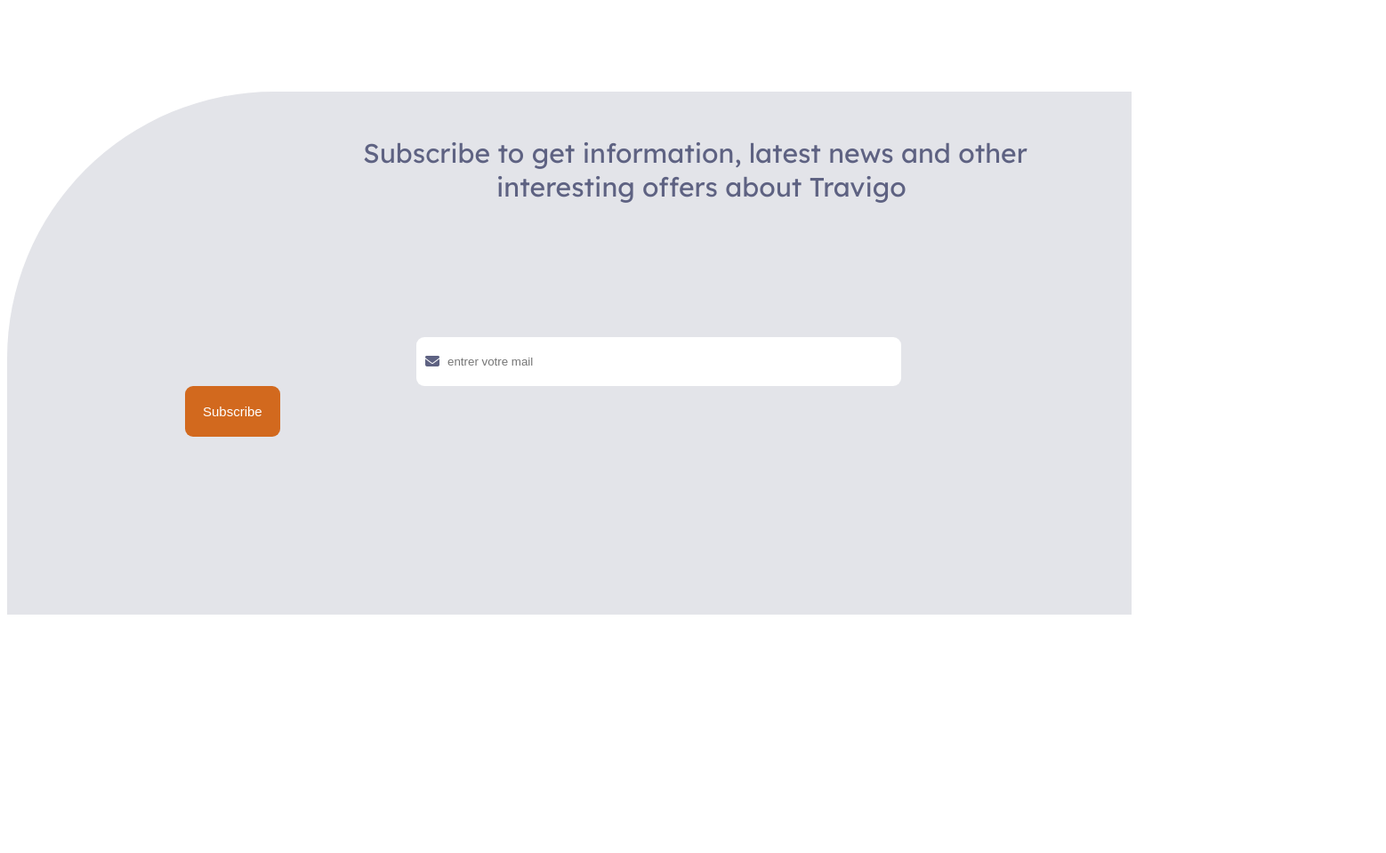
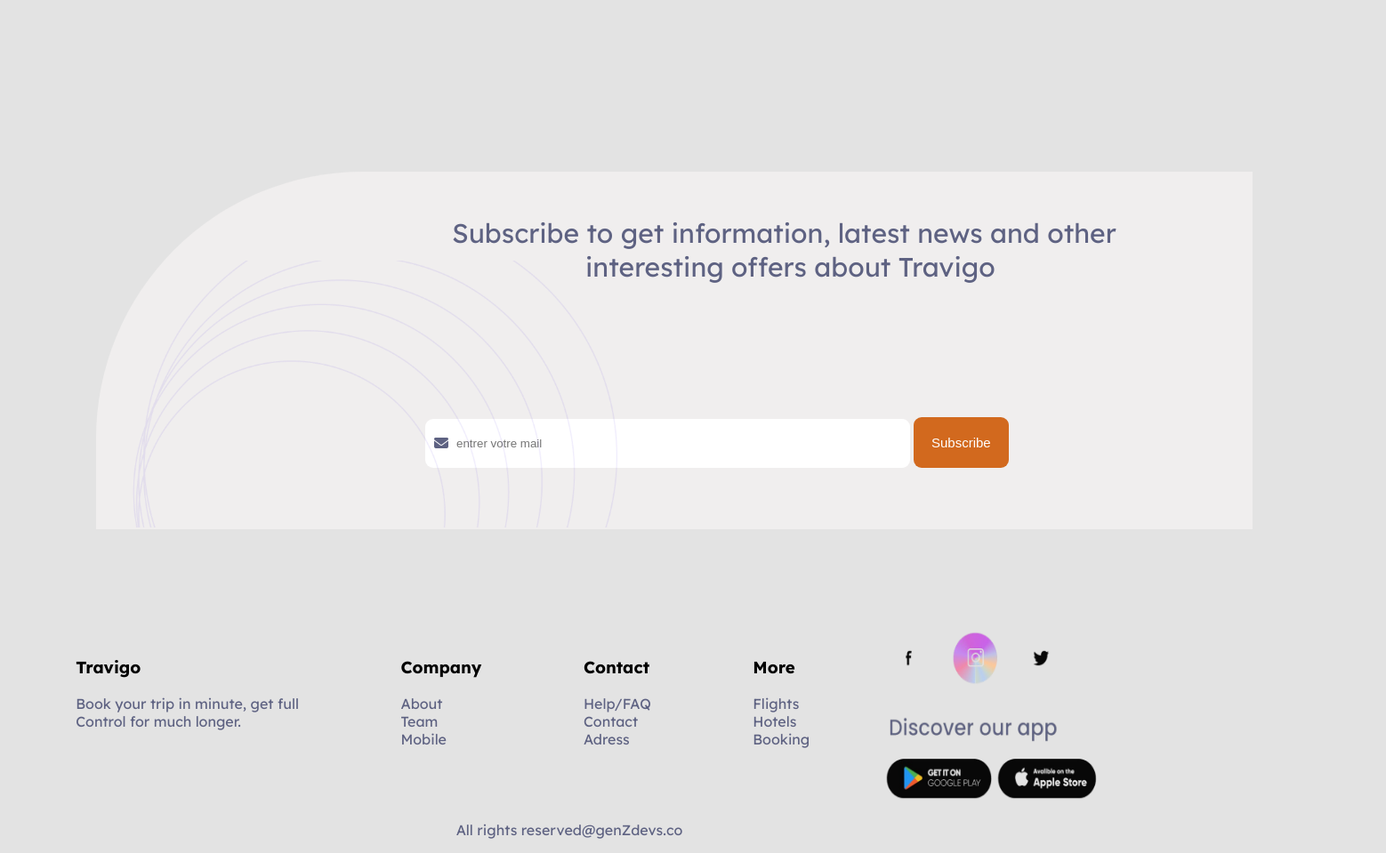
Before and after one commit to ezzahra12/travigo-projet, a plain HTML site: page index.html in a window 1280 px wide. Shown: the part 796-1755 px from the top of the page at 89% size, 1558 px wide, since content can reach past the window. Before the commit the page ends 1487 px from the top, so only its background shows below. Drawn offline with Linux system fonts and the light colour scheme.

Commit message:
home Done

```diff
--- a/index.html
+++ b/index.html
@@ -12,11 +12,12 @@
   rel="stylesheet"
   href="https://cdnjs.cloudflare.com/ajax/libs/font-awesome/6.4.0/css/all.min.css"
 />
+  <link rel="stylesheet" href="https://cdnjs.cloudflare.com/ajax/libs/font-awesome/4.7.0/css/font-awesome.min.css">
+
 
 </head>
 <body>
     <header>
-
         <h2 id="logo">travigo</h2>
         <ul class="navbar">
             <li><a href="#">Home</a></li>
@@ -25,24 +26,29 @@
             <li><a href="contact.html">ontact</a></li>
             <li><a href="ligin.html">Login</a></li>
             <li id="sign-up"><a href="sign-up.html">sign up</a></li>
-
         </ul>
         <select class="home-select">
             <option>En</option>
             <option>Fr</option>
         </select>
     </header>
+
   <section>
       <img src="img/background.jpg" alt="" id="background">
     <p id="first-p">BEST DESTINATION AROUND THE WORLD</p>
     <h1>Travel,enjoy<br> and live a new <br> and full life</h1>
     <img  id="sous-img" src="img/image.png" alt="">
   </section>
+
+  <section>
   <p id="second-p">Built Wicket longer admire do barton vanity itself do in it.<br> Preferred to sportsmen it engrossed listening.<br> Park gate sell they west hard for the.</p>
   <button id="first-btn"> find out more</button>
-  <button id="sycle-btn"><i class="fa-light fa-caret-right"></i></button>
+  <button id="sycle-btn"><i class="fa fa-play"></i></button>
   <p id="button-p">play Demo</p>
-<div class="subscribe-div">
+  </section>
+
+<section class="subscribe">
+  <div class="subscribe-div">
     <p  id="subscribe-div-p1">Subscribe to get information, latest news and other </p>
        <p id="subscribe-div-p2"> interesting offers about Travigo</p>
        <div class="input-group">
@@ -50,9 +56,51 @@
 
        <input type="email" placeholder="entrer votre mail">
        <button>Subscribe</button>
+       <img id="subBackround2" src="img/subBackround2.png" alt="">
+       </div>
+       </div>
+      </section>
 
-       </div>
-  </div>
+
+
+
+  <footer>
+      <ul id="list1">
+        <h3>Travigo</h3>
+        <li>Book your trip in minute, get full<br>
+Control for much longer.</li>
+      </ul>
+
+      <ul id="list2">
+        <h3>Company</h3>
+        <li>About</li>
+        <li>Team</li>
+        <li>Mobile</li>
+      </ul>
+
+      <ul id="list3">
+        <h3>Contact</h3>
+        <li>Help/FAQ</li>
+        <li>Contact</li>
+        <li>Adress</li>
+      </ul>
+
+      <ul id="list4">
+        <h3>More</h3>
+        <li>Flights</li>
+        <li>Hotels</li>
+        <li>Booking</li>
+      </ul>
+
+    <div id="list5">
+        <img src="img/footerimg.png" alt="" width="250px" height="200px">
+
+    </div>
+
+  </footer>
+    <p id="copy-right">All rights reserved@genZdevs.co</p>
+
+
 
 
 </body>
--- a/style.css
+++ b/style.css
@@ -1,6 +1,7 @@
 *{
     text-decoration: none;
     list-style: none;
+
 }
 
 
@@ -10,14 +11,14 @@
 }
 
 body{
+    background-color: #e3e3e3;
     overflow-x: hidden;
 }
 
 header   {
     display: flex;
-     justify-content: space-between;
-     justify-content: center;
-     position: relative;
+     justify-content: space-around;
+      position: relative;
 }
 
 header ul {
@@ -95,6 +96,9 @@ h1{
     top: 0px;
     left: 20px;
 }
+#sycle-btn i{
+    color: white;
+}
 #button-p{
     margin: -50px 300px;
 
@@ -105,14 +109,21 @@ h1{
        color: #5E6282;
 
 }
+
+.subscribe{
+    height: 700px;
+}
 .subscribe-div {
 
     position: relative;
-    top: 200px;
+    top: 190px;
     padding: 200px;
-    background-color: #e3e4e9;
     border-radius: 300px 0px 0px 0px;
     padding: -200px;
+    width: 900px;
+    margin: 100px ;
+    height: 2px;
+    background-color: #f0eeee;
 
 
 }
@@ -122,8 +133,8 @@ h1{
        font-family: "lexend", sans-serif;
           color: #5E6282;
           font-size: 30px;
+          width: 100%;
 
-          width: 100%;
 }
 #subscribe-div-p2{
     justify-content: center;
@@ -136,30 +147,55 @@ h1{
           margin: 150px 350px;
 
 }
-.input-group INPUT{
+.input-group input{
     border-radius: 9px;
      padding: 20px 10px 20px 35px;
      width: 500px;
-     margin-left: 260px;
+     margin-left: 170px;
      border: 0px;
-
-
-
+     /* z-index: 2; */
+     background-color: rgb(255, 255, 255);
 
 
 }
 .input-group i{
     position: absolute;
-    left: 470px;
+    left: 380px;
     color: #5E6282;
-    top:295px;
+    top:297px;
 }
 .input-group button{
     border-radius: 9px;
-     padding: 20px 20px 20px 20px;
+     padding: 20px;
      background-color: chocolate;
      border: 0px;
      color: white;
      font-size: 15px;
 
 }
+  #subBackround2{
+    position: absolute;
+    height: 300px;
+    top: 100px;
+
+    left: 0px;
+    z-index: 3;
+
+}
+footer{
+    display: flex;
+    justify-content: space-around;
+    font-family: "lexend", sans-serif;
+}
+
+
+footer ul li {
+    color: #5E6282;
+
+}
+#copy-right{
+    text-align: center;
+     color: #5E6282;
+    font-family: "lexend", sans-serif;
+
+}
```
Also changed, not shown: image.png (added), img/footerimg.png (added), img/subBackground.png (added), img/subBackround2.png (added).
